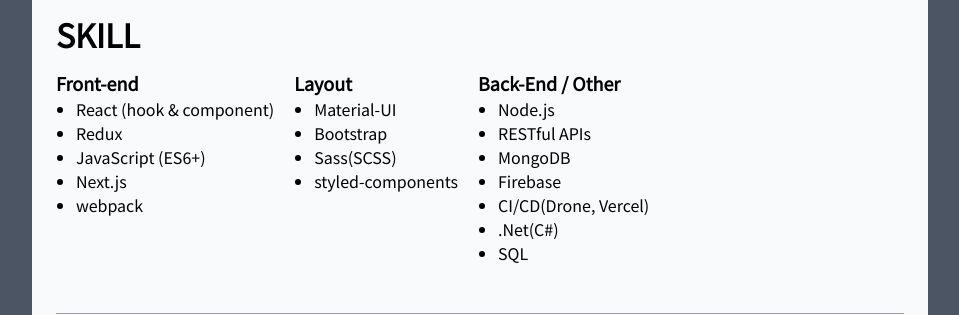
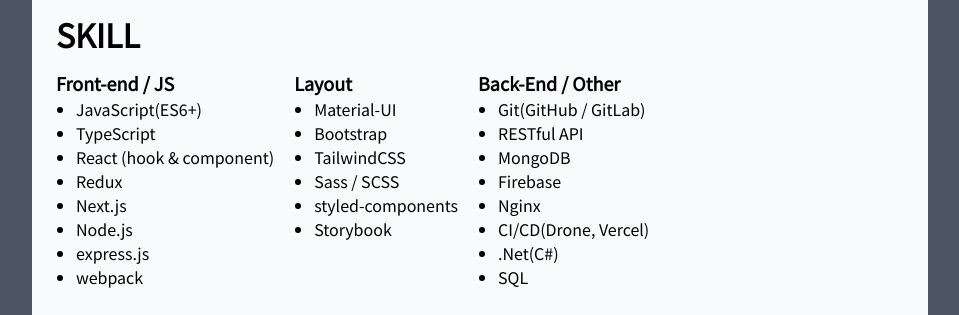
Before and after one commit to bell881122/blog, a Next.js app: page /about-me in a window 1280 px wide. Shown: the part 207-522 px from the top of the page, without its empty margins (160-1119 px from the left). Built offline with nearby package versions, Linux system fonts and the light colour scheme.

Commit message:
edit about-me-4

```diff
--- a/pages/about-me/index.js
+++ b/pages/about-me/index.js
@@ -53,12 +53,15 @@
         <SectionTitle title="SKILL" />
         <div className="flex-none sm:flex mt-3">
           <div className='mb-6'>
-            <p className='font-bold text-[18px]'>Front-end</p>
+            <p className='font-bold text-[18px]'>Front-end / JS</p>
             <ul className='list-disc ml-5'>
+              <li>JavaScript(ES6+)</li>
+              <li>TypeScript</li>
               <li>React (hook {`&`} component)</li>
               <li>Redux</li>
-              <li>JavaScript {`(ES6+)`}</li>
               <li>Next.js</li>
+              <li>Node.js</li>
+              <li>express.js</li>
               <li>webpack</li>
             </ul>
           </div>
@@ -67,17 +70,20 @@
             <ul className='list-disc ml-5'>
               <li>Material-UI</li>
               <li>Bootstrap</li>
-              <li>{`Sass(SCSS)`}</li>
+              <li>TailwindCSS</li>
+              <li>Sass / SCSS</li>
               <li>styled-components</li>
+              <li>Storybook</li>
             </ul>
           </div>
           <div className='mb-6'>
             <p className='font-bold text-[18px]'>Back-End / Other</p>
             <ul className='list-disc ml-5'>
-              <li>Node.js</li>
-              <li>RESTful APIs</li>
+              <li>Git(GitHub / GitLab)</li>
+              <li>RESTful API</li>
               <li>MongoDB</li>
               <li>Firebase</li>
+              <li>Nginx</li>
               <li>CI/CD(Drone, Vercel)</li>
               <li>.Net(C#)</li>
               <li>SQL</li>
```
